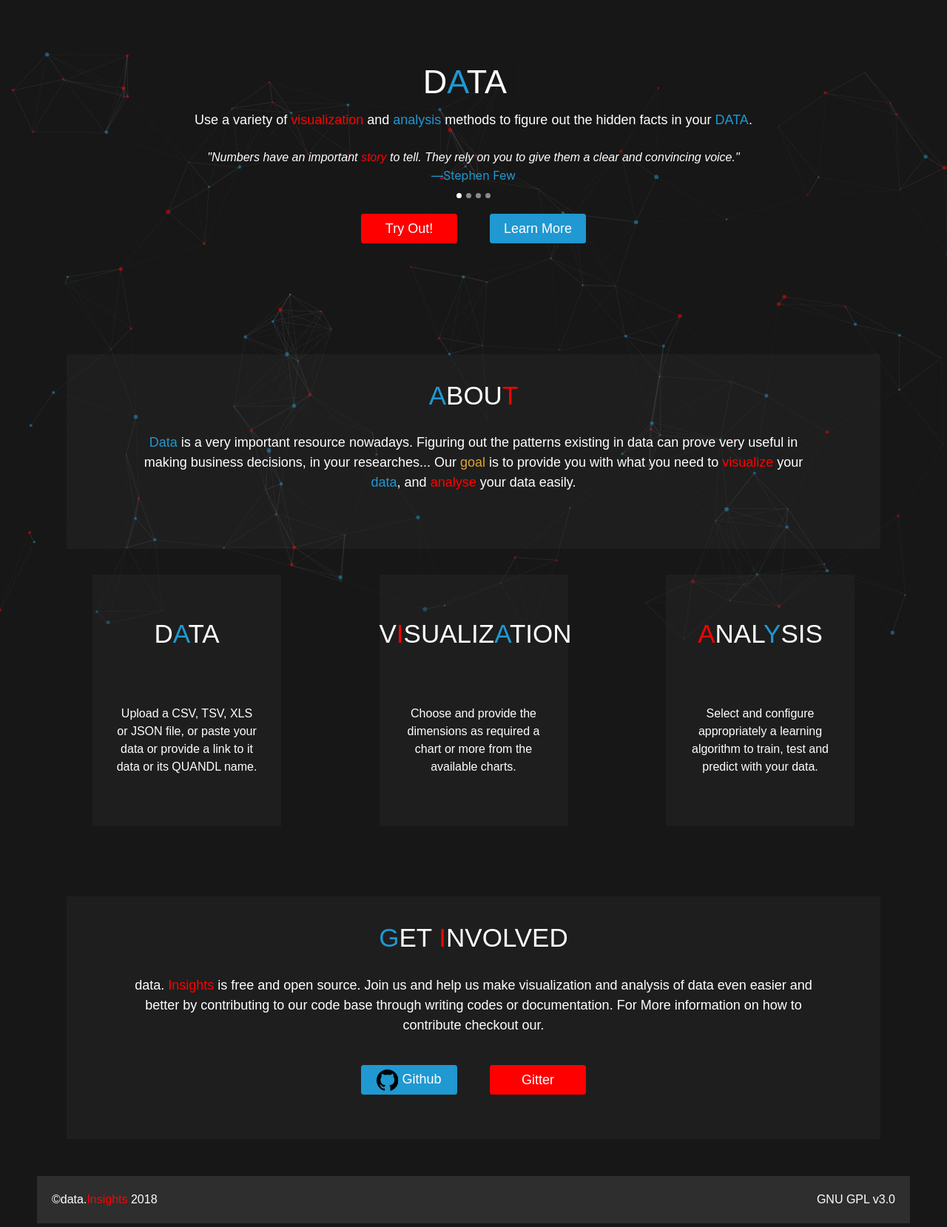
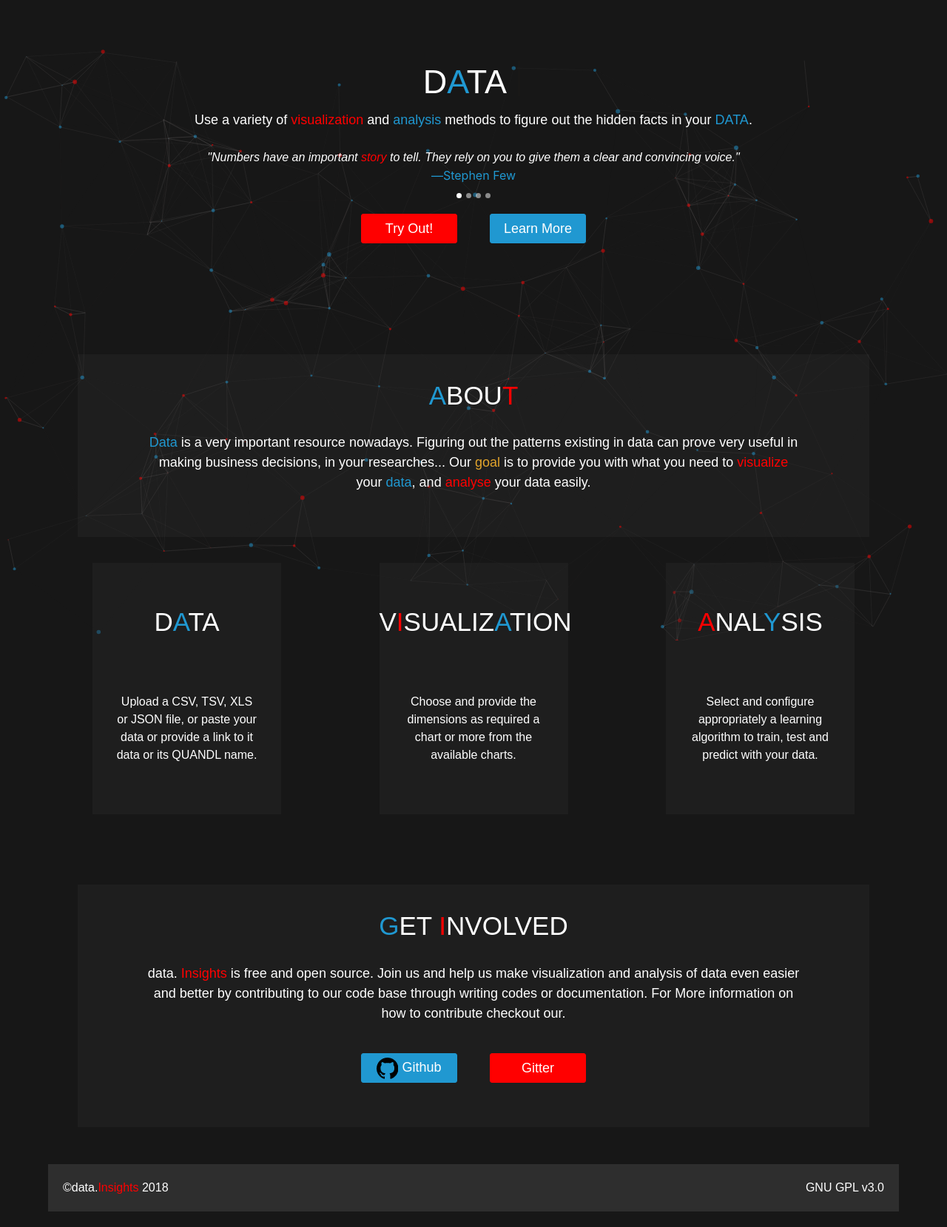
Before and after one commit to ai-Insights/data_insights_website, a Django app: template data_Insights_website/templates/pages/home.html in a window 1280 px wide. Shown: the part 84-1743 px from the top of the page at 74% size. After the commit the page ends 1722 px from the top, so only its background shows below. Run offline with Django 3.2, Linux system fonts and the light colour scheme; the template is opened without the code that fills it, so the values that code supplies are empty; some libraries are stand-ins or nearby versions.

Commit message:
home: put every section in its own container

```diff
--- a/data_Insights_website/templates/pages/home.html
+++ b/data_Insights_website/templates/pages/home.html
@@ -77,6 +77,7 @@
 
 
     <!-- HEADER -->
+    <div class="container-fluid">
         <div class="row" id="header">
             <div class="col-12">
                 <span class='heading heading-lg'>
@@ -140,8 +141,11 @@
 
             </div>
         </div>
+    </div>
+
 
     <!-- What we do-->
+    <div class="container-fluid">
         <div class="row" id="about">
             <div class="col-12 row-desc">
                 <span class="heading-md heading">
@@ -154,32 +158,36 @@
                 <span class="colored-text-golden-grass">goal</span> is to provide you with what you need to
                 <span class='colored-text-red'>visualize</span> your
                 <span class='colored-text-curious-blue'>data</span>, and
-            <span class='colored-text-red'>analyse</span> your data easily.</p>
-
+                <span class='colored-text-red'>analyse</span> your data easily.
+                </span>
             </div>
         </div>
-
         <div class="row" id='desc-step'>
             <div class="col-lg-12">
                 <div class="card-list">
                     <div class="card-sm">
-                    <div class="card-sm-top div-fill"> <span class="card-title heading heading-md">D<span class='colored-text-curious-blue'>A</span>TA</span></div>
+                        <div class="card-sm-top div-fill"> <span class="card-title heading heading-md">D<span class='colored-text-curious-blue'>A</span>TA</span>
+                        </div>
                         <div class="card-sm-content"> <span class="text-sm">Upload a CSV, TSV, XLS or JSON file, or paste your data or provide a link to it data or its QUANDL name.</span></div>
                     </div>
                     <div class="card-sm">
-                    <div class="card-sm-top div-fill"><span class="card-title heading heading-md">V<span class='colored-text-red'>I</span>SUALIZ<span class='colored-text-curious-blue'>A</span>TION</span></div>
+                        <div class="card-sm-top div-fill"><span class="card-title heading heading-md">V<span class='colored-text-red'>I</span>SUALIZ<span class='colored-text-curious-blue'>A</span>TION</span>
+                        </div>
                         <div class="card-sm-content"> <span class="text-sm">Choose and provide the dimensions as required a chart or more from the available charts. </span></div>
                     </div>
                     <div class="card-sm">
-                    <div class="card-sm-top div-fill"><span class="card-title heading heading-md"><span class='colored-text-red'>A</span>NAL<span class='colored-text-curious-blue'>Y</span>SIS</span></div>
+                        <div class="card-sm-top div-fill"><span class="card-title heading heading-md"><span class='colored-text-red'>A</span>NAL<span class='colored-text-curious-blue'>Y</span>SIS</span>
+                        </div>
                         <div class="card-sm-content"> <span class="text-sm">Select and configure appropriately a learning algorithm to train, test and predict with your data.</span></div>
                     </div>
                 </div>
 
             </div>
         </div>
+    </div>
 
     <!-- Get Involved-->
+    <div class="container-fluid">
         <div class="row" id="get-involved">
             <div class="col-12 row-desc">
                 <span class="heading-md heading">
@@ -199,11 +207,15 @@
                 </div>
             </div>
         </div>
+    </div>
+
 
     <!-- Footer -->
+    <div class="container-fluid">
         <div class="row" id="footer">
             <span class="text-sm" style='margin: 20px'>&copy;data.<span class="colored-text-red">Insights</span> 2018</span>
             <span class="text-sm ml-auto" style='margin: 20px'>GNU GPL v3.0</span>
+        </div>
     </div>
     <script>
         var options = {
```
Lines whose indentation alone changed are shown as unchanged.
